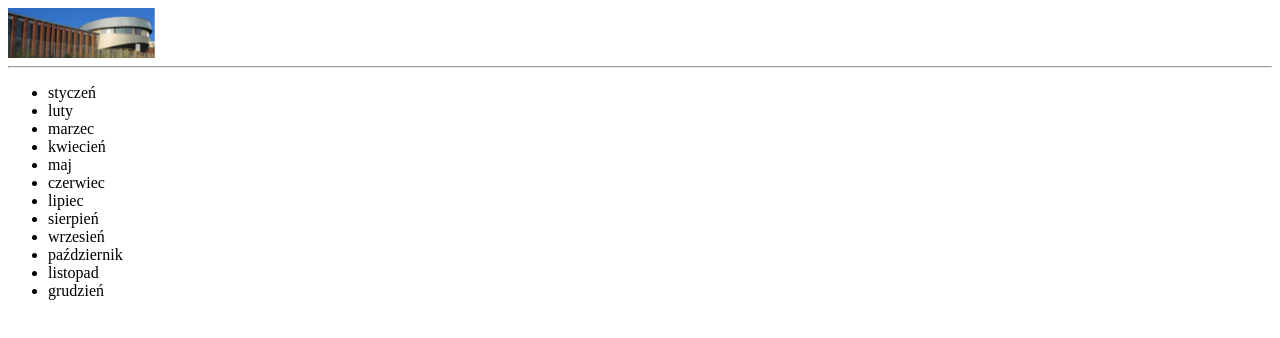
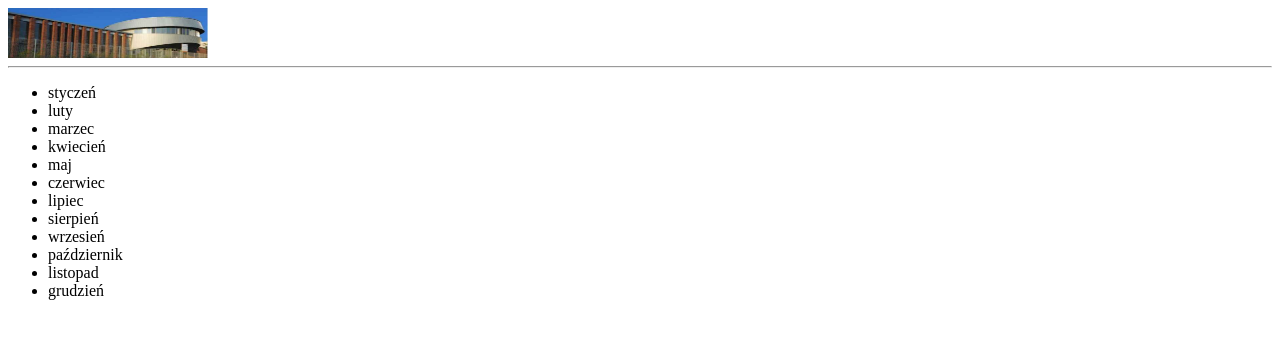
Before and after one commit to Maks19201920/znaczniki, a plain HTML site: page index.html in a window 1280 px wide. Drawn offline with Linux system fonts and the light colour scheme.

Commit message:
Update index.html

```diff
--- a/index.html
+++ b/index.html
@@ -4,7 +4,7 @@
 </head>
 <body>
 <div>
-   <img src="kampus.jpg" width-"200" height="50" alt="Kampus">
+   <img src="kampus.jpg" width="200" height="50" alt="Kampus">
    <hr />
    <ul>
 	<li>styczeń</li>
```
